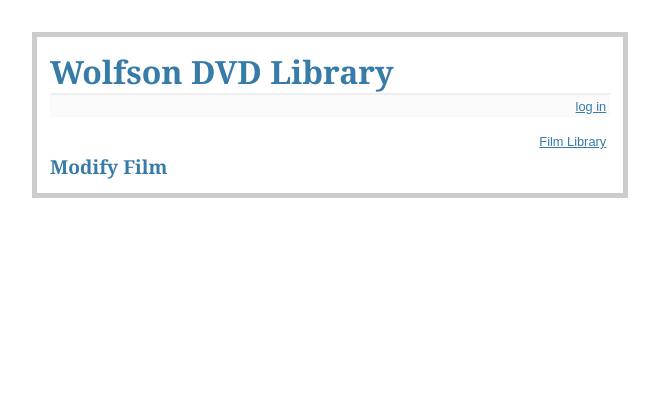
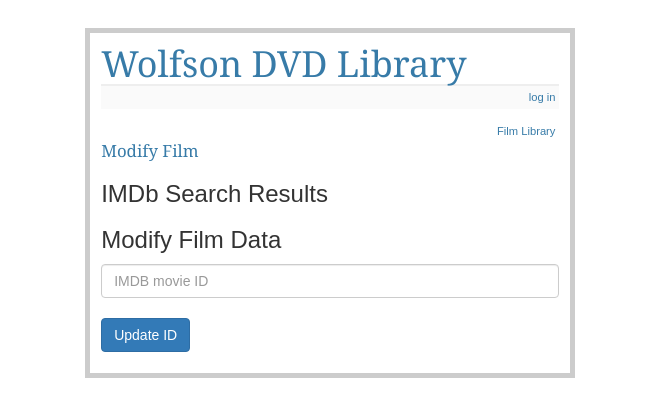
Before and after one commit to Montmorency/wolfdvd, a Python web app: template wolfdvd/templates/modify_title.html in a window 1280 px wide. Shown: the top 417 px of the page, without its empty margins (310-969 px from the left). Run offline with Jinja, Linux system fonts and the light colour scheme; the template is opened without the code that fills it, so the values that code supplies are empty; some libraries are stand-ins or nearby versions.

Commit message:
trying to update movie ID by submitting form in modify title

```diff
--- /dev/null
+++ b/wolfdvd/static/main.js
@@ -0,0 +1,17 @@
+$(function(){
+	console.log("Sanity Check.")
+	$("#btn-click").click(function(e) {
+		var input =$("input").val()
+		console.log(input)
+		$.ajax({
+			url  : '/modify_title/',
+			data :$('form').serialize(),
+			type : 'POST',
+			success: function(response){
+				console.log(response);
+			},
+			error: function(error){
+				console.log(error);
+			}
+	});
+});
--- a/wolfdvd/templates/film.html
+++ b/wolfdvd/templates/film.html
@@ -4,11 +4,11 @@
 	<div class=navigation> <li> <a href= "{{ url_for('modify_title', wolfloc=film.wolfloc) }}"> Modify Title </a></li></div>
 	{% endif %}
   <h2> {{film.title}}</h2>
- {# <img src="{{ url_for('static', filename='ianwright.jpg') }}" alt="{0}".format(film.title)> #}
-  <img src="{{ film.img }}" alt="{0}".format({{ film.title}})>
+  <img src="{{url_for('static', filename='images/{0}.jpg'.format(film.wolfloc))}}" alt="{0}".format(film.title)>
+ {# <img src="{{ film.img }}" alt="{0}".format({{ film.title}})>  #}
   <ul class=entries>
   <li> {{ film.director }} </li>
-  <li> {{ film.wolfloc }} </li>
+  <li> {{ film.wolfloc }}  </li>
 	{% if film.url %}
  	<li> <a href={{ film.url }}> IMDB Entry </a></li>
 	{% endif %}
--- a/wolfdvd/templates/layout.html
+++ b/wolfdvd/templates/layout.html
@@ -1,7 +1,7 @@
 <!doctype html>
 <html lang="en">
-
 <title> Wolfson DVD Library </title>
+<link href="http://netdna.bootstrapcdn.com/bootswatch/3.0.3/united/bootstrap.min.css" rel="stylesheet" type="text/css" media="all">
 <link rel=stylesheet type=text/css href="{{ url_for('static', filename='style.css')}}">
 <div class=page>
   <h1>Wolfson DVD Library</h1>
@@ -12,12 +12,9 @@
   	<a href=" {{url_for('logout') }}"> log out </a>
   {%endif%}
   </div>
-
-
   {% for message in get_flashed_messages() %}
    <div class=flash>{{ message }} </div>
   {% endfor %}
-
 	<div class=navigation>
 		{%if not session.logged_in %}
    		<li> <a href=" {{url_for('show_movies') }}"> Film Library </a></li>
@@ -27,6 +24,5 @@
    		<li> <a href=" {{url_for('remove_entry') }}"> Remove Entry </a></li>
 		{%endif%}
 	</div>
-
   {% block body %}{% endblock %}
 </div>
--- a/wolfdvd/templates/modify_title.html
+++ b/wolfdvd/templates/modify_title.html
@@ -1,10 +1,21 @@
 {% extends "layout.html"%}
 {% block body %}
   <h2> Modify Film</h2>
- {# <img src="{{ url_for('static', filename='ianwright.jpg') }}" alt="{0}".format(film.title)> #}
   <ul class=entries>
+	<h3> IMDb Search Results </h3>
 	{% for film in films %}
  	<li><a href={{ film.url }}> {{film.title}} </a> IMDB ID: {{film.imdbid}} </li>
+ 	<li> {{ film.plot }} </li>
 	{% endfor %}
   </ul>
+	<h3> Modify Film Data </h3>
+	<form id="my-form" role="form">
+		<input id="film-data" class="form-control" type="text" placeholder="IMDB movie ID">
+		<br>
+		<button type="submit" id="btn-click" class="btn btn-primary btn-md"> Update ID </button>
+	</form>
+	<p class="results"></p>
+	<script src="http://code.jquery.com/jquery-1.10.2.min.js"></script>
+	<script src="http://netdna.bootstrapcdn.com/bootstrap/3.0.3/js/bootstrap.min.js"></script>
+	<script src="{{ url_for('static', filename='main.js') }}"></script>
 {% endblock %}
```
Also changed, not shown: wolfdvd/views.py (+16 -1 lines), wolfdvd/static/images/w621.jpg (added), wolfdvd/static/images/w625.jpg (added), wolfdvd/static/images/w633.jpg (added), wolfdvd/static/images/w635.jpg (added), wolfdvd/static/images/w637.jpg (added), wolfdvd/static/images/w639.jpg (added), wolfdvd/static/images/w645.jpg (added), 1 other file.
